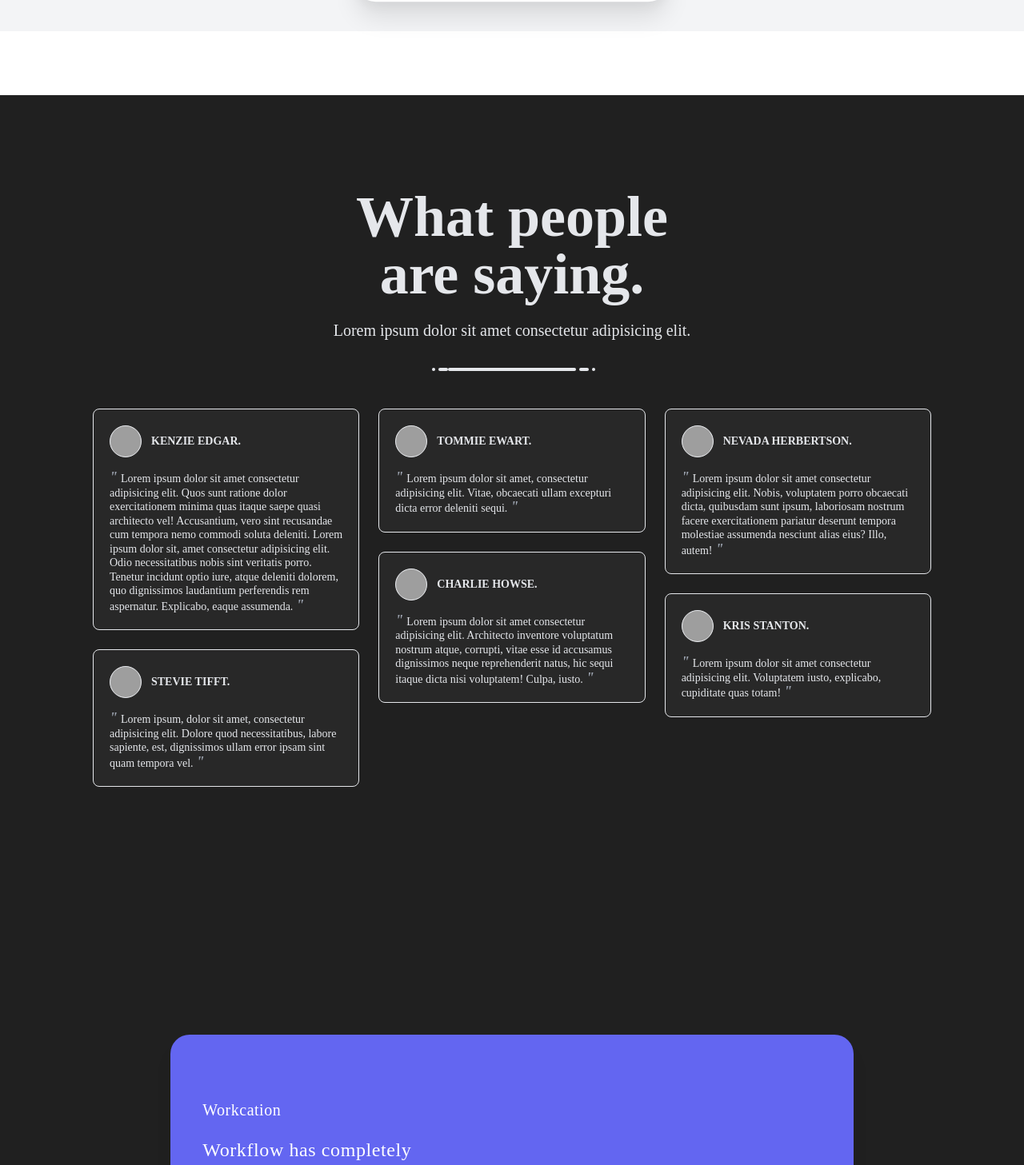
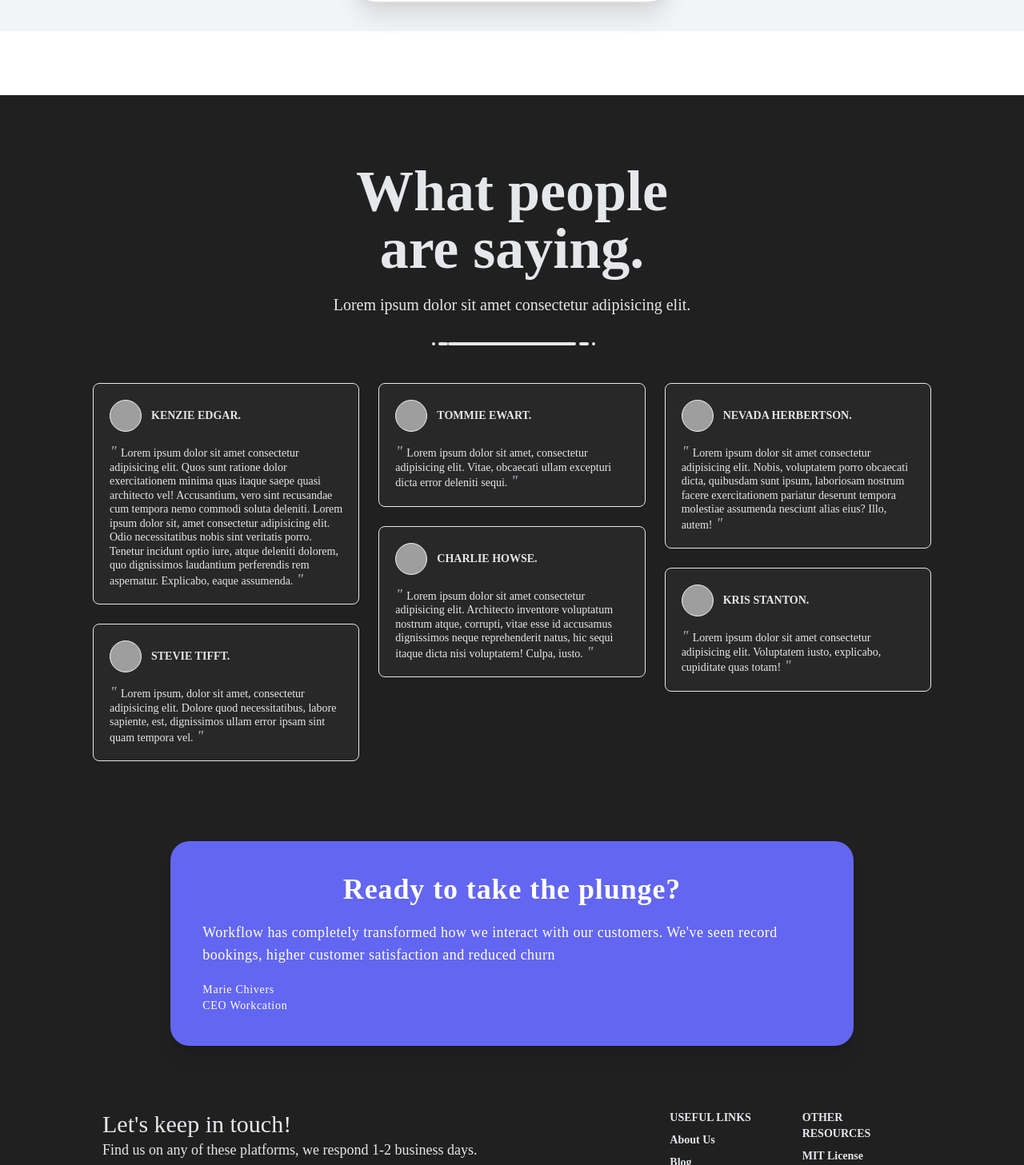
Before and after one commit to synerjay/landing-page-template-nextjs, a Next.js app: page / in a window 1280 px wide. Shown: the part 5633-7090 px from the top of the page at 80% size. Built offline with nearby package versions, Linux system fonts and the light colour scheme; grey boxes are pictures that could not be loaded.

Commit message:
beautified action card

```diff
--- a/comps/Action.js
+++ b/comps/Action.js
@@ -2,13 +2,12 @@ import React from 'react';
 
 const Action = () => {
   return (
-    <div class='Testimonials min-h-screen py-6 flex flex-col justify-center mx-auto sm:py-12'>
-      <div class=''>
-        <div class='h-auto py-20 px-10 w-2/3 bg-indigo-500 flex flex-col space-y-5 mx-auto rounded-3xl shadow-xl hover:rotate-1 transition-transform'>
-          <h1 class=' font-medium text-white text-xl tracking-wide'>
-            Workcation
+    <div class='Testimonials py-2 flex flex-col justify-center mx-auto sm:py-12'>
+      <div class='h-auto py-10 px-10 w-2/3 bg-indigo-500 flex flex-col space-y-5 mx-auto rounded-3xl shadow-xl hover:rotate-1 transition-transform'>
+        <h1 class='text-center text-white font-bold text-4xl tracking-wide'>
+          Ready to take the plunge?
         </h1>
-          <h2 class='font-normal tracking-wide text-2xl text-white lg:w-2/5'>
+        <h2 class='font-normal tracking-wide text-lg text-white'>
           Workflow has completely transformed how we interact with our
           customers. We've seen record bookings, higher customer satisfaction
           and reduced churn
@@ -23,7 +22,6 @@ const Action = () => {
         </div>
       </div>
     </div>
-    </div>
   );
 };
 
--- a/comps/Testimonials.js
+++ b/comps/Testimonials.js
@@ -2,8 +2,8 @@ import React from 'react';
 
 const Testimonials = () => {
   return (
-    <div className='Testimonials min-w-screen min-h-screen flex items-center justify-center py-5 px-24'>
-      <div className='w-full px-5 py-16 md:py-24 text-gray-200'>
+    <div className='Testimonials pt-16 min-w-screen min-h-screen flex items-center justify-center py-2 px-24'>
+      <div className='w-full px-5 py-10 md:py-5 text-gray-200'>
         <div className='w-full max-w-6xl mx-auto'>
           <div className='text-center max-w-xl mx-auto'>
             <h1 className='text-6xl md:text-7xl font-bold mb-5 text-gray-200'>
```
Also changed, not shown: pages/index.js (+0 -27 lines). Lines whose indentation alone changed are shown as unchanged.
